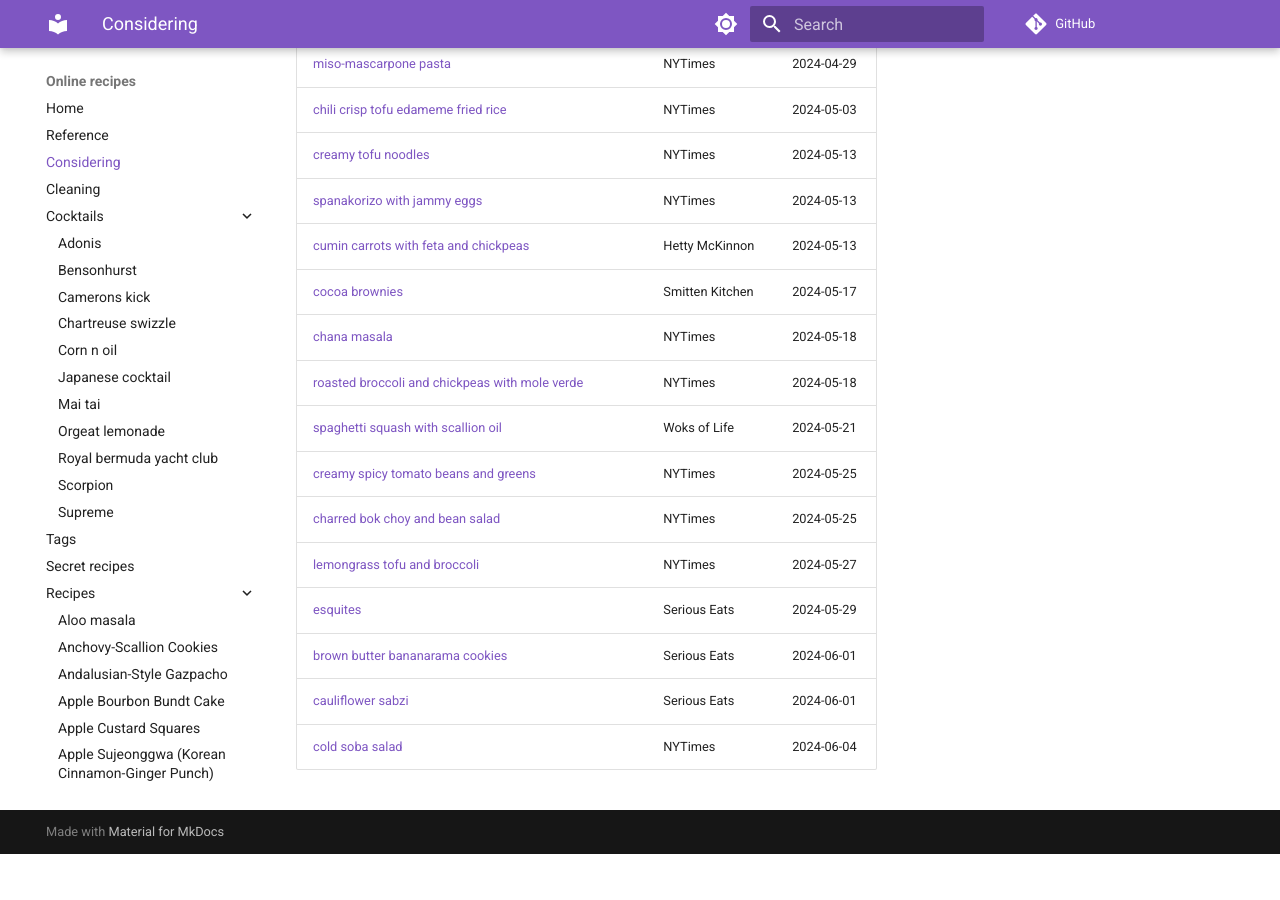
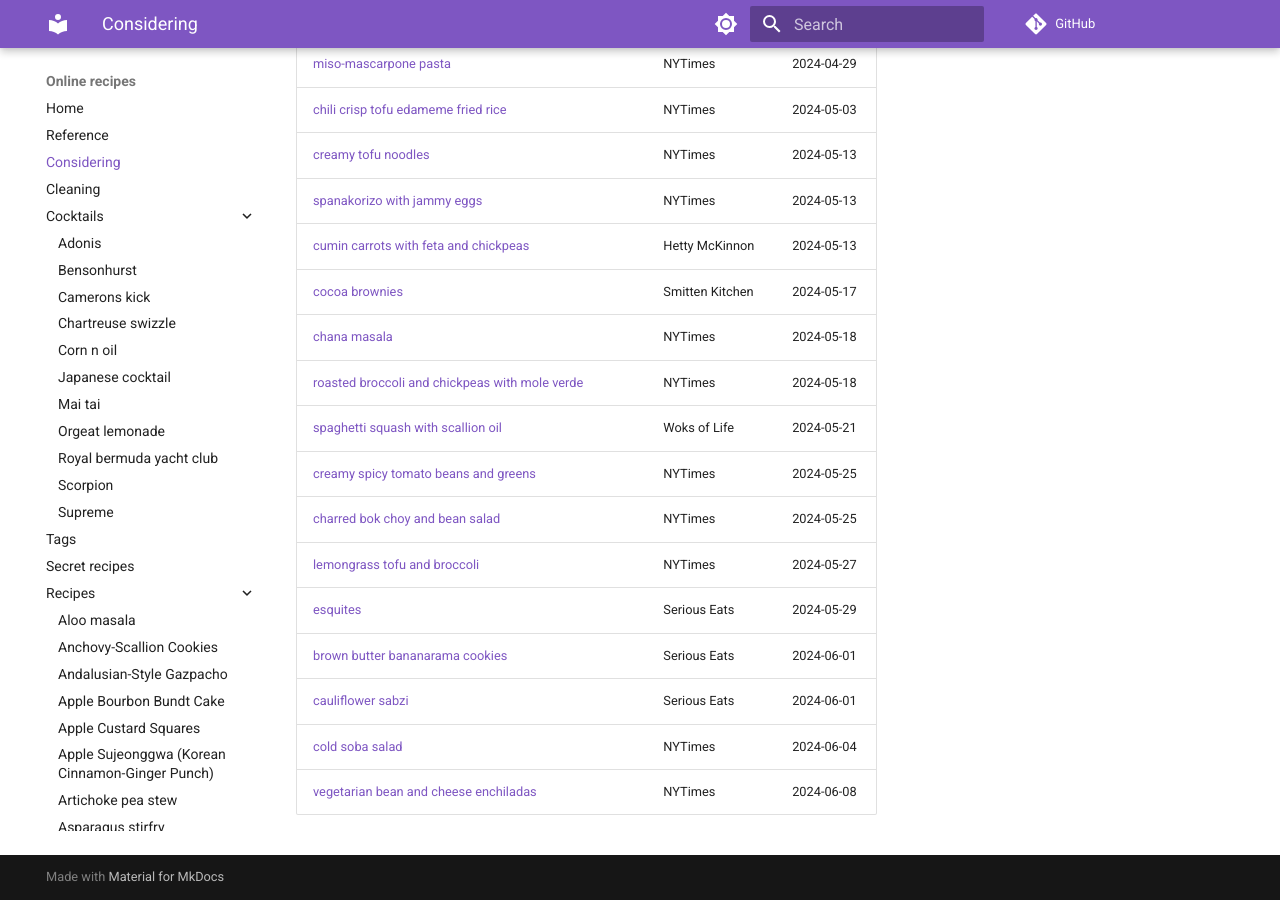
Before and after one commit to billbrod/recipes, an MkDocs documentation site: the page built from docs/considering.md, in a window 1280 px wide and 900 px high, scrolled down 3230 px. Built offline with MkDocs 1.6.1 and Material for MkDocs 9.7.7, drawn with Linux system fonts in a browser that asks for light colours; comment, search, counter and statistics services are not loaded; before the commit the page ends 4084 px from its top, so only the background shows below that.

Commit message:
updates considering

```diff
--- a/docs/considering.md
+++ b/docs/considering.md
@@ -84,4 +84,5 @@
 | [esquites](https://www.seriouseats.com/esquites-mexican-street-corn-salad-recipe)                                                                                | Serious Eats    | 2024-05-29                       |
 | [brown butter bananarama cookies](https://www.seriouseats.com/banana-cookies-recipe-8648339)                                                                     | Serious Eats    | 2024-06-01                       |
 | [cauliflower sabzi](https://www.seriouseats.com/cauliflower-sabzi-recipe-8559944)                                                                                | Serious Eats    | 2024-06-01                       |
-| [cold soba salad](https://cooking.nytimes.com/recipes/1022329-cold-noodle-salad-with-spicy-peanut-sauce)                                                         | NYTimes         | 2024-06-04                                 |
+| [cold soba salad](https://cooking.nytimes.com/recipes/1022329-cold-noodle-salad-with-spicy-peanut-sauce)                                                         | NYTimes         | 2024-06-04                       |
+| [vegetarian bean and cheese enchiladas](https://cooking.nytimes.com/recipes/1020244-vegetarian-bean-and-cheese-enchiladas)                                       | NYTimes         | 2024-06-08                                 |
```
